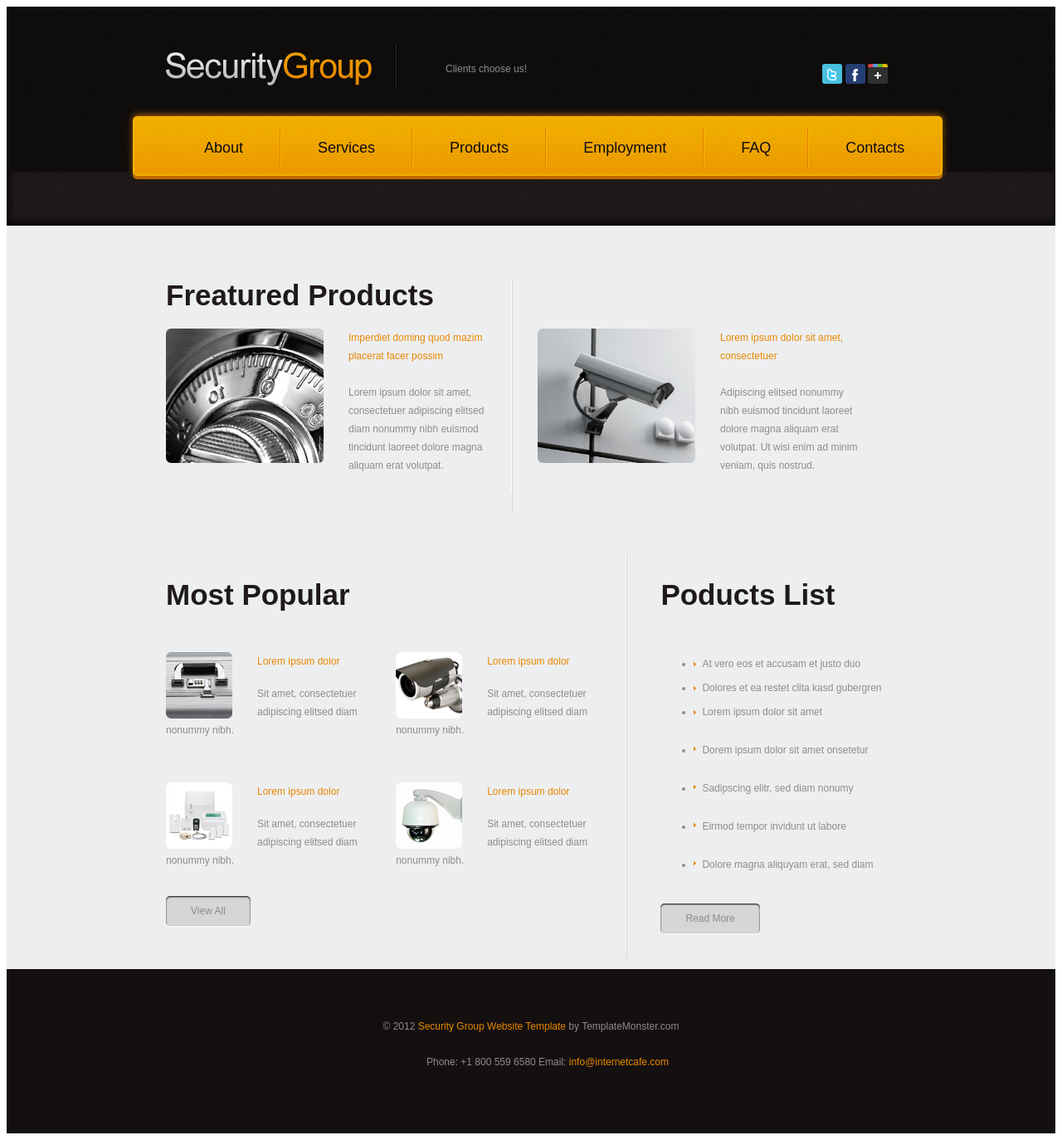
After one commit to saftaclaudia/exercitiu4, a PHP site: page /products.php in a window 1280 px wide. The commit adds this page. Shown: the whole page at 83% size. Run offline with PHP 8.4, Linux system fonts and the light colour scheme; some libraries are stand-ins or nearby versions.

Commit message:
products page
php and css files

```diff
--- a/contactsstylesheet.css
+++ b/contactsstylesheet.css
@@ -34,7 +34,9 @@ padding-bottom: 20px;
 	    border-left: 1px solid #cfd0d2;
 	    border-right: 1px solid #cfd0d2;
 		}
-
+	input:focus{
+		border:none;
+	}
 	textarea{
 		width: 470px;
 		height: 275px;
--- a/faq.php
+++ b/faq.php
@@ -1,7 +1,7 @@
 <!DOCTYPE html>
 <html>
 <head>
-<?php $title="contacts";
+<?php $title="faq";
 	require('includes/head.php');
 ?>
 </head>
--- /dev/null
+++ b/products.php
@@ -0,0 +1,71 @@
+<!DOCTYPE html>
+<html>
+<head>
+<?php $title="products";
+	require('includes/head.php');
+?>
+</head>
+<body>
+	<?php require ('includes/header.php'); ?>
+	<div class="topbar"></div>
+		<div class="container">
+			<div class="wrapper clearfix">
+				<div class="topcontainer clearfix">
+					<h2>Freatured Products</h2>
+					<div class="content width50  rightborder clearfix">
+						<img src="images/products1.png"/>
+						<span>Imperdiet doming quod mazim placerat facer possim</span>
+						<p>Lorem ipsum dolor sit amet, consectetuer adipiscing elitsed diam nonummy nibh euismod tincidunt laoreet dolore magna aliquam erat volutpat.</p>
+					</div>
+					<div class=" content width50 leftborder clearfix">
+						<img src="images/products2.png">
+						<span>Lorem ipsum dolor sit amet, consectetuer</span>
+						<p>Adipiscing elitsed nonummy nibh euismod tincidunt laoreet dolore magna aliquam erat volutpat. Ut wisi enim ad minim veniam, quis nostrud.<p>
+					</div>
+				</div>
+				<div class="bottomcontainer">
+					<div class="width60 clearfix">
+							<h2>Most Popular</h2>
+						<div class=" content product1 clearfix">
+							<img src="images/products3.png"/>
+							<span>Lorem ipsum dolor</span>
+							<p>Sit amet, consectetuer adipiscing elitsed diam nonummy nibh.</p>
+						</div>
+						<div class="content product2 clearfix">
+							<img src="images/products4.png"/>
+							<span>Lorem ipsum dolor</span>
+							<p>Sit amet, consectetuer adipiscing elitsed diam nonummy nibh.</p>
+						</div>
+						<div class="content product3 clearfix">
+							<img src="images/products5.png"/>
+							<span>Lorem ipsum dolor</span>
+							<p>Sit amet, consectetuer adipiscing elitsed diam nonummy nibh.</p>
+						    <a href="">View All</a>
+						</div>
+						<div class="content product4 clearfix">
+							<img src="images/products6.png"/>
+							<span>Lorem ipsum dolor</span>
+							<p>Sit amet, consectetuer adipiscing elitsed diam nonummy nibh.</p>
+						</div>
+					</div>
+					<div class="content width40">
+						<h2>Poducts List</h2>
+						<ul class="arow">
+							<li>At vero eos et accusam et justo duo </li>
+							<li>Dolores et ea restet clita kasd gubergren</li>
+							<li>Lorem ipsum dolor sit amet</li>
+							<li><p>Dorem ipsum dolor sit amet onsetetur</p></li>
+							<li><p>Sadipscing elitr, sed diam nonumy </p></li>
+							<li><p>Eirmod tempor invidunt ut labore</p></li>
+							<li><p>Dolore magna aliquyam erat, sed diam</p></li>
+						</ul>
+						<a href="">Read More</a>
+					</div>
+				</div>
+			</div>
+		</div>
+
+
+	<?php require('includes/footer.php'); ?>
+</body>
+</html>
--- /dev/null
+++ b/productsstylesheet.css
@@ -0,0 +1,96 @@
+.container{
+	background-color:#edeef0;
+	padding-bottom: 10px;
+}
+.topcontainer{
+	padding-top: 35px;
+	padding-bottom: 50px;
+	padding-right: 40px;
+	padding-left: 40px;
+}
+
+	.width50{
+		width: 45%;
+		padding-bottom: 10px;
+		padding-top: 60px;
+	}
+
+	.rightborder{
+		border-right: 1px solid #ffffff;
+		padding-right: 20px;
+	}
+	.leftborder{
+		border-left: 1px solid #d5d6d8;
+		padding-left: 30px;
+	}
+	.width50 img{
+		float:left;
+		padding-right: 30px;
+	}
+	h2{
+		font-family: arial;
+		font-size: 35px;
+		color:#1f1919;
+	}
+	.topcontainer h2{
+		margin-bottom: -40px;
+	}
+	.width50 span {
+		padding-bottom: 10px;
+	}
+	.width50 p,
+	.width50 span{
+		float:left;
+		width: 44%;
+	}
+.bottomcontainer{
+	padding-left: 40px;
+	padding-right: 40px;
+}
+.bottomcontainer h2{
+	padding-bottom: 20px;
+	line-height: normal;
+}
+.product1, .product2, .product3, .product4 {
+	float left;
+	width: 50%;
+}
+.product1, .product2{
+	padding-bottom: 20px;
+}
+.product3, .product4{
+	padding-top:20px;
+}
+
+.bottomcontainer img{
+	float: left;
+	padding-right: 30px;
+}
+
+.bottomcontainer p{
+	padding-top: 5px;
+}
+	.width60{
+		width: 63%;
+		float: left;
+		border-right:1px solid #ffffff;
+		padding-bottom: 10px;
+
+	}
+
+	.width40{
+		width:32%;
+		float: left;
+		border-left: 1px solid #d5d6d8;
+		padding-left: 40px;
+		padding-bottom: 12px;
+	}
+
+
+	.arow li{
+		background-image: url('images/sageata.png');
+		background-repeat: no-repeat;
+		padding-left: 10px;
+		background-position: left;
+		line-height: 29px
+	}
```
Also changed, not shown: images/products1.png (added), images/products2.png (added), images/products3.png (added), images/products4.png (added), images/products5.png (added), images/products6.png (added).
